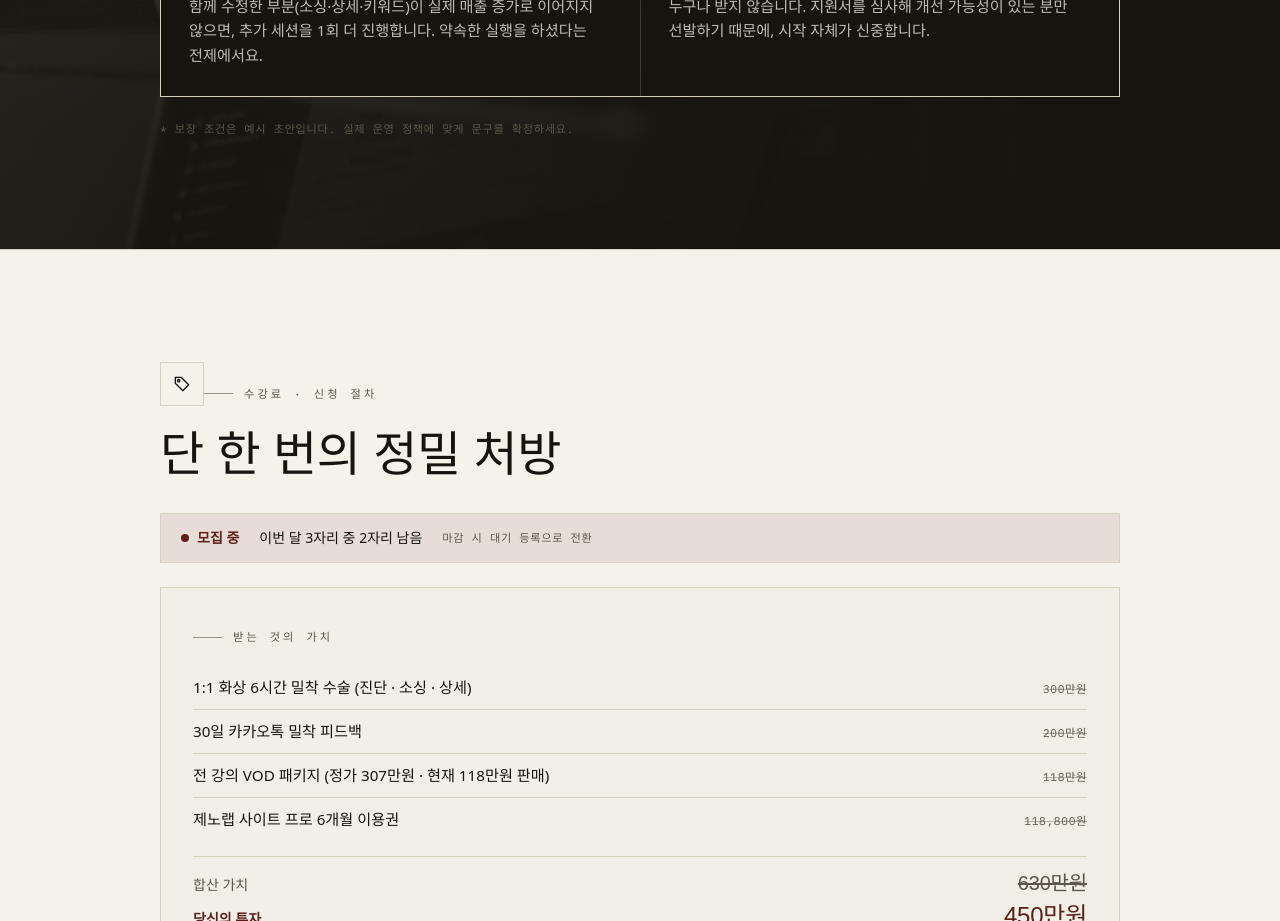
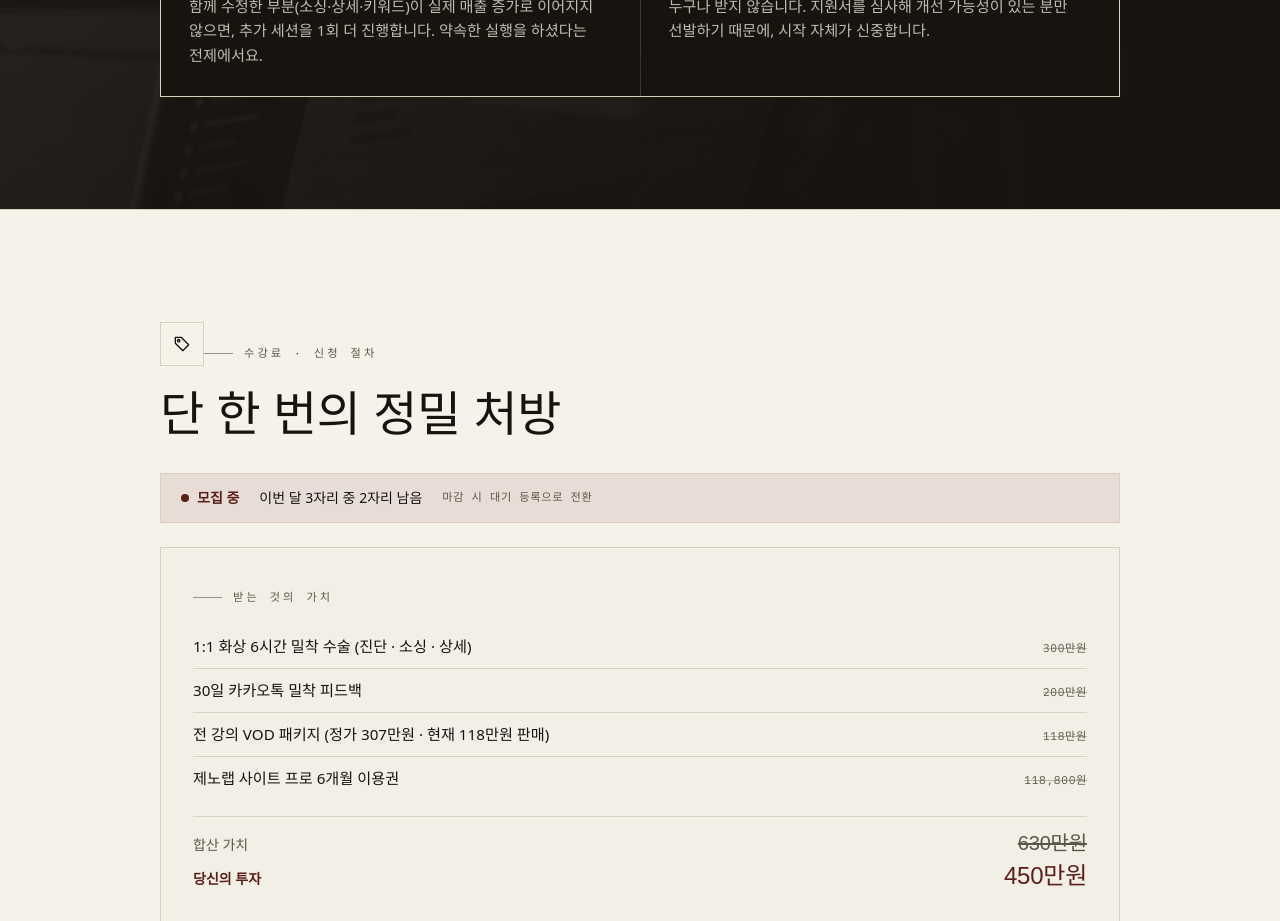
Before and after one commit to xenodori/xeno-consulting, a Next.js app: page / in a window 1280 px wide. Shown: the part 8720-9641 px from the top of the page. Built offline with nearby package versions, Linux system fonts and the light colour scheme; no server answers; the database is empty; a web font is replaced by a local one.

Commit message:
리스크 리버설 하단 '예시 초안' 안내 문구 제거

```diff
--- a/src/components/Guarantee.tsx
+++ b/src/components/Guarantee.tsx
@@ -34,8 +34,6 @@ export default async function Guarantee() {
             </div>
           ))}
         </div>
-
-        <p className="tick mt-6 text-paper/40">{guarantee.note}</p>
       </div>
     </section>
   );
```
